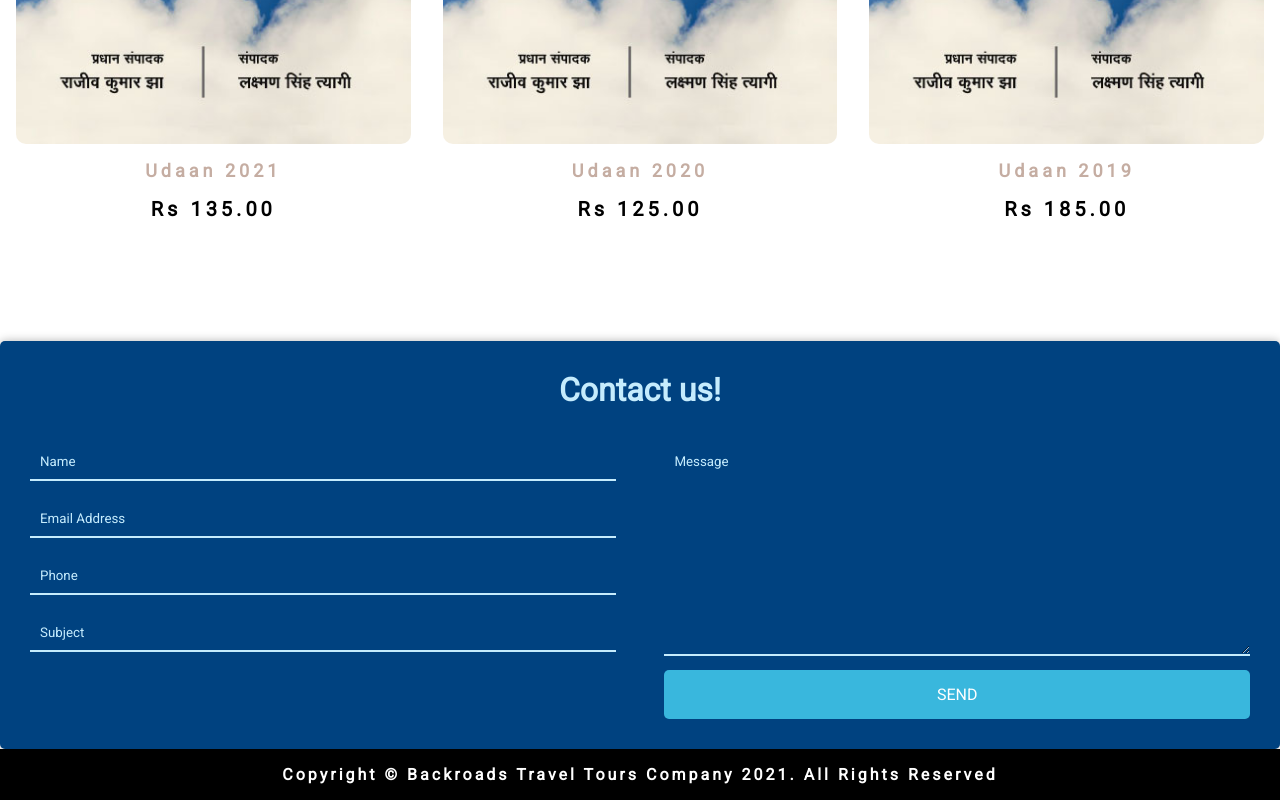
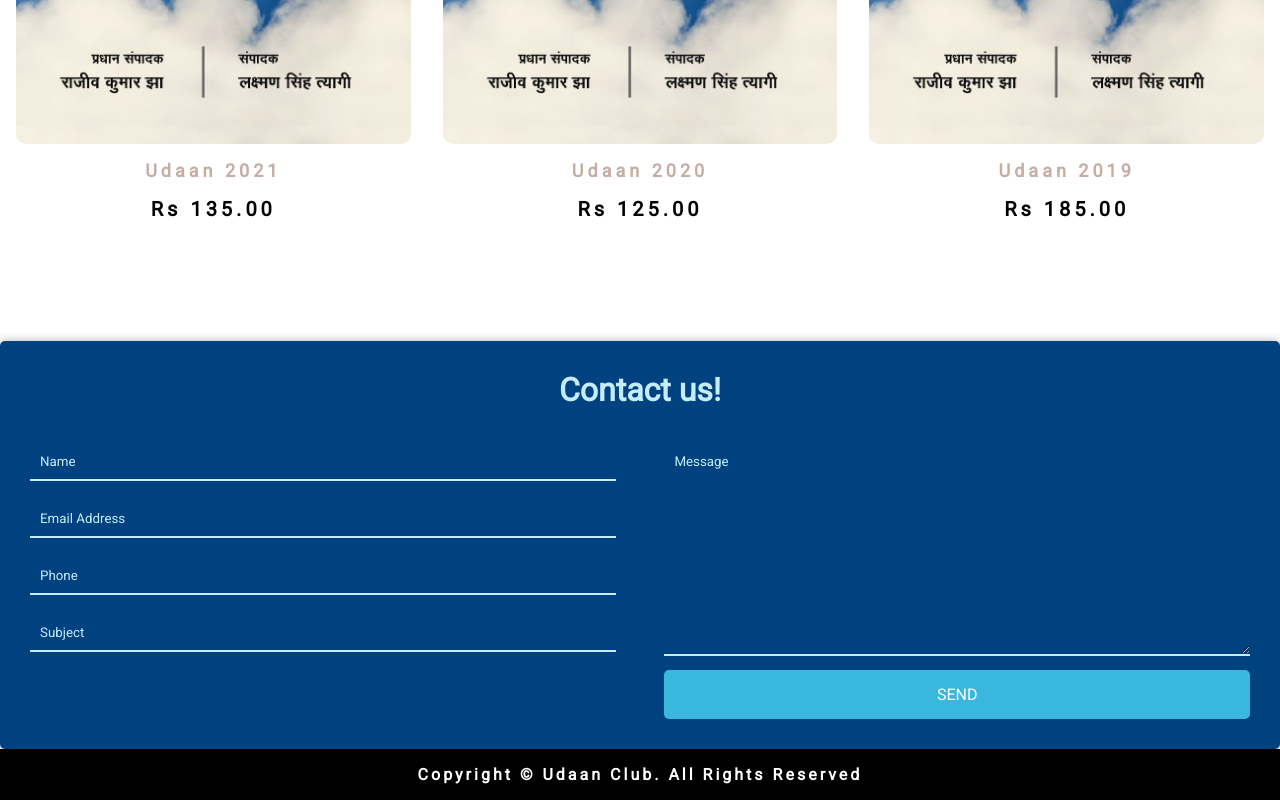
Before and after one commit to SrijaniSom/UdaanPrototype, a plain HTML site: page index.html in a window 1280 px wide. Shown: the part 2449-3249 px from the top of the page. Drawn offline with Linux system fonts and the light colour scheme.

Commit message:
Update index.html

```diff
--- a/index.html
+++ b/index.html
@@ -258,7 +258,7 @@
 
 
   <div class="copyrightPart">
-    Copyright © Backroads Travel Tours Company 2021. All Rights Reserved
+    Copyright © Udaan Club. All Rights Reserved
   </div>
 
 
```
